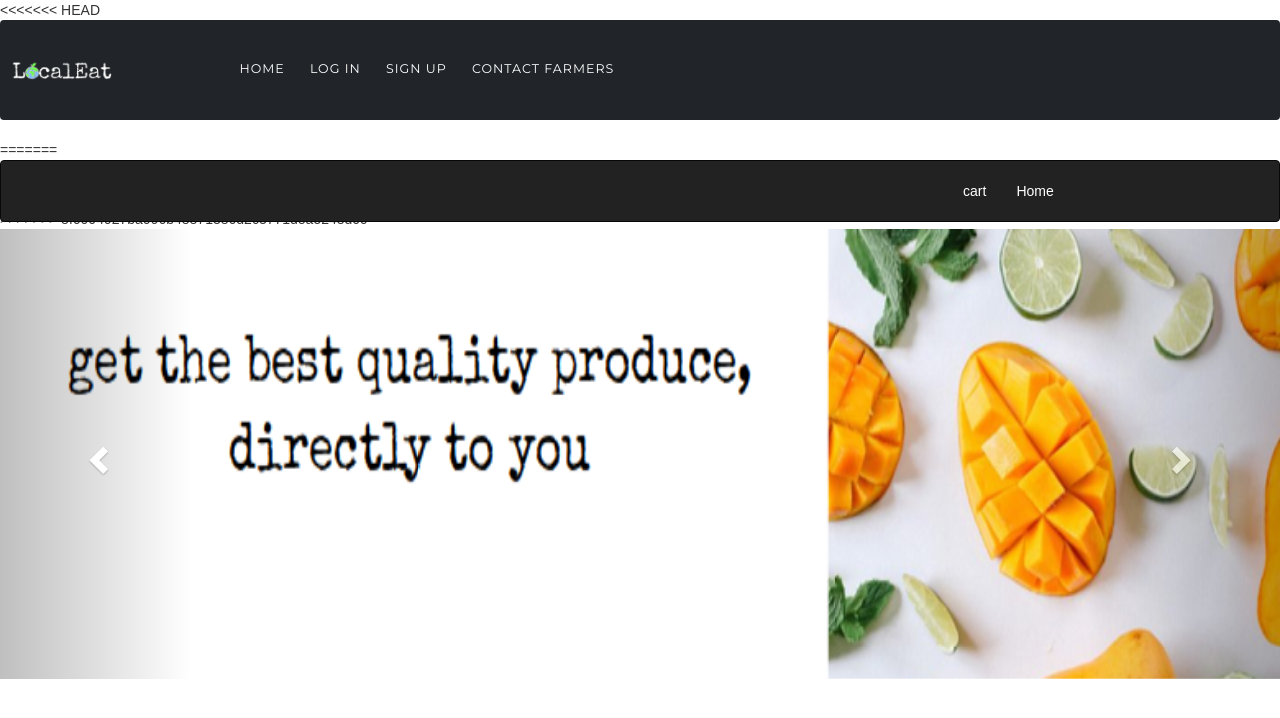
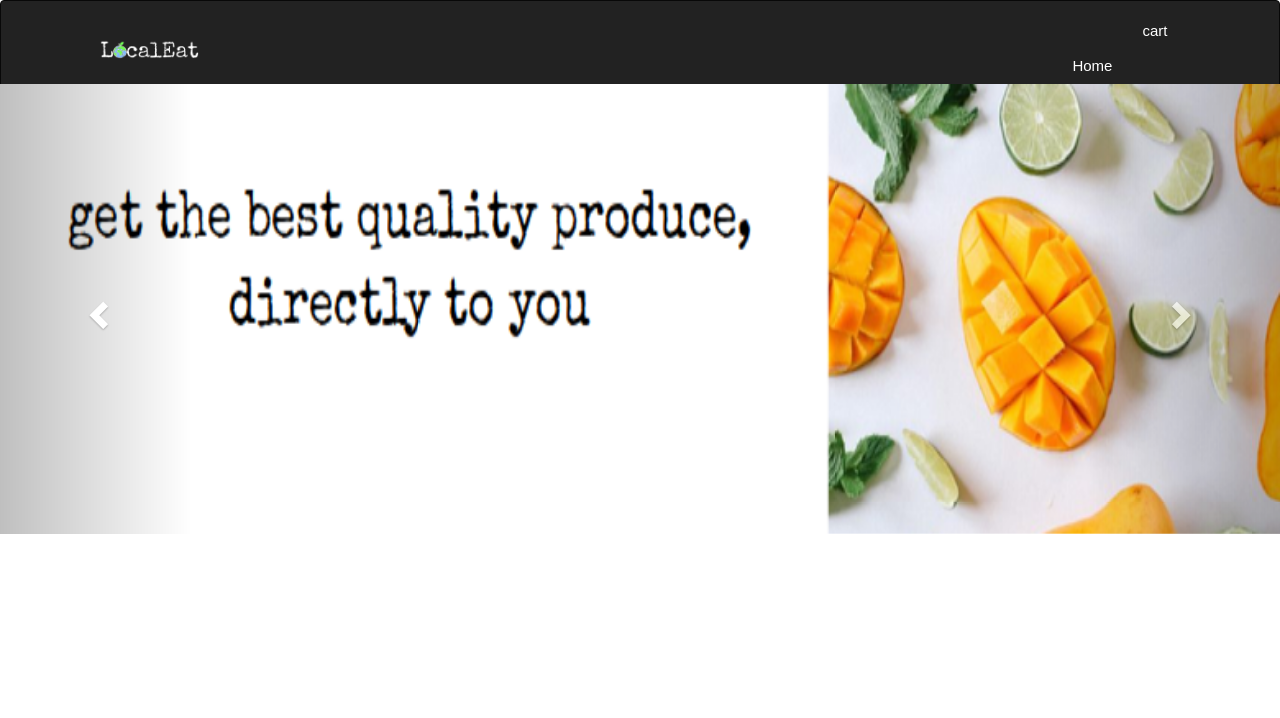
Before and after one commit to shmuel19-meet/LocalEat, a Flask app: page /shop in a window 1280 px wide. Shown: the top 718 px of the page. Run offline with Flask 2, Linux system fonts and the light colour scheme; some libraries are stand-ins or nearby versions; some web fonts are replaced.

Commit message:
fixed shop

```diff
--- a/templates/Shop.html
+++ b/templates/Shop.html
@@ -76,22 +76,23 @@ text-decoration-color: white;
 
 .navbar-inverse .navbar-nav > li > a {
   color:white;
+  font-size: 15px;
 }
 
 }
 </style>
 </head>
 <body>
-<<<<<<< HEAD
-<!-- Navigation -->
+
+<!-- Navigation
   <nav class="navbar navbar-expand-lg navbar-dark fixed-top" id="mainNav" style="background-color: #212529">
     <div class="container">
       <a class="navbar-brand js-scroll-trigger" href="#page-top">
         <img src="/static/white.png" width="100%" height="100%">
-      <!--<button class="navbar-toggler navbar-toggler-right" type="button" data-toggle="collapse" data-target="#navbarResponsive" aria-controls="navbarResponsive" aria-expanded="false" aria-label="Toggle navigation">
+      <button class="navbar-toggler navbar-toggler-right" type="button" data-toggle="collapse" data-target="#navbarResponsive" aria-controls="navbarResponsive" aria-expanded="false" aria-label="Toggle navigation">
         Menu
         <i class="fas fa-bars"></i>
-      </button>-->
+      </button>
       <div class="collapse navbar-collapse" id="navbarResponsive">
         <ul class="navbar-nav text-uppercase ml-auto">
           <li class="nav-item">
@@ -114,23 +115,26 @@ text-decoration-color: white;
         </ul>
       </div>
     </div>
-  </nav>
-=======
+  </nav>-->
+
   <nav class="navbar navbar-inverse" style="margin-bottom: -1%;">
   <div class="container-fluid">
+     <a class="navbar-brand js-scroll-trigger" href="#page-top">
+        <img src="/static/white.png" width="100%" height="100%">
     <ul class="nav navbar-nav" style="display: inline-block;margin-left: 60%;">
+      <li><a href="/HomePage">Home</a></li>
+      <a></a>
+      <li><a href="/cart">cart</a></li>
        {% if 'username' in session%}
       <li><a href="/user_log-out">Log out</a></li>
         {% endif %}
         {% if 'farmname' in session%}
       <li><a href="/farm_log-out">Log out</a></li>
         {% endif %}
-    <li><a href="/cart">cart</a></li>
-    <li><a href="/">Home</a></li>
+
     </ul>
   </div>
 </nav>
->>>>>>> 8f6004927ba096b48871386d2c3771dea5248d0c
 <div class="container">
   <div id="myCarousel" class="carousel slide" data-ride="carousel">
 
--- a/templates/User_signup.html
+++ b/templates/User_signup.html
@@ -127,7 +127,7 @@ text-align: center;
 margin-top: 3%;
 }
 </style>
-    <title> Farm Sign-Up </title>
+    <title>Sign-Up </title>
 </head>
 <body>
     <div class="b" style="font-family: 'IBM Plex Sans', sans-serif";>
```
Also changed, not shown: Data.db.
